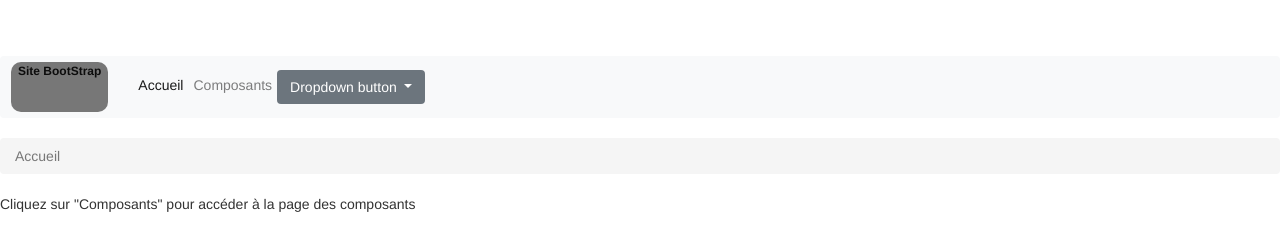
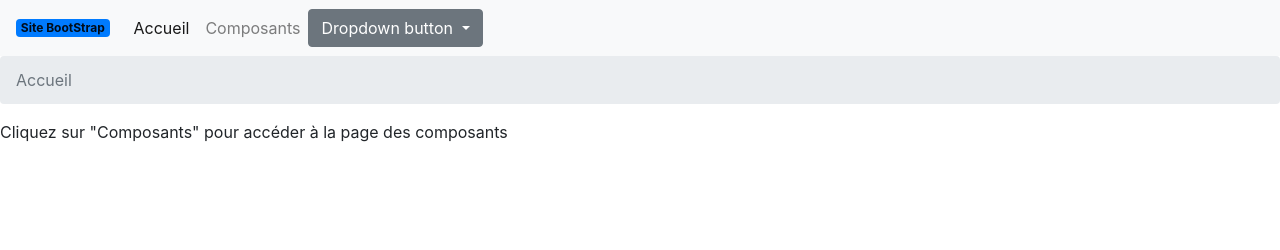
Before and after one commit to 1Flr1/website, a plain HTML site: page index.html in a window 1280 px wide. Drawn offline with nearby package versions, Linux system fonts and the light colour scheme.

Commit message:
Modification accueil

```diff
--- a/index.html
+++ b/index.html
@@ -7,7 +7,7 @@
         <title>Site CV</title>
         <meta name="viewport" content="width=device-width, initial-scale=1.0">
             <!--Load Bootstrap css-->
-        <link href="//maxcdn.bootstrapcdn.com/bootstrap/3.3.0/css/bootstrap.min.css" rel="stylesheet">
+
             <!--load font awesome-->
         <link href="//maxcdn.bootstrapcdn.com/font-awesome/4.2.0/css/font-awesome.min.css" rel="stylesheet">
         <link rel="stylesheet" href="https://cdnjs.cloudflare.com/ajax/libs/font-awesome/4.7.0/css/font-awesome.min.css">
```
